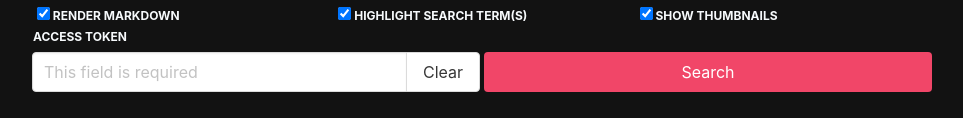
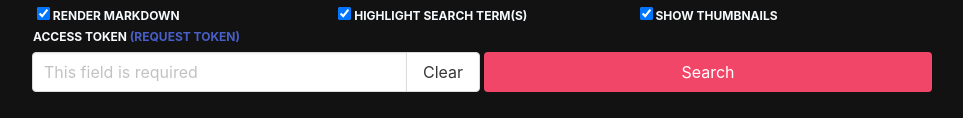
Before and after one commit to adhesivecheese/chearch, a plain HTML site: page index.html in a window 1280 px wide. Shown: the part 411-529 px from the top of the page, without its empty margins (160-1123 px from the left). Drawn offline with Linux system fonts and the light colour scheme.

Commit message:
Update index.html

```diff
--- a/index.html
+++ b/index.html
@@ -129,7 +129,8 @@
 						<div class="field is-horizontal">
 							<div class="field-body">
 								<div class="field">
-									<label class="label text-xs uppercase font-bold text-gray-100">Access Token</label>
+									<label class="label text-xs uppercase font-bold text-gray-100">Access Token <a href="https://api.pushshift.io/signup">(Request Token)</a>
+</label>
 									<div class="field has-addons">
 										<p class="control is-expanded">
 											<input id="access_token" name="access_token" type="text" class="input " placeholder="This field is required" required="">
```
